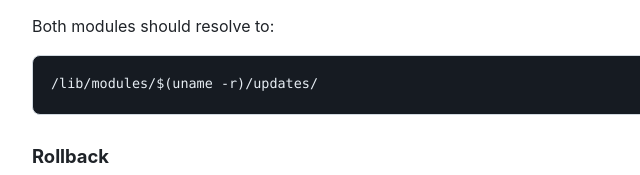
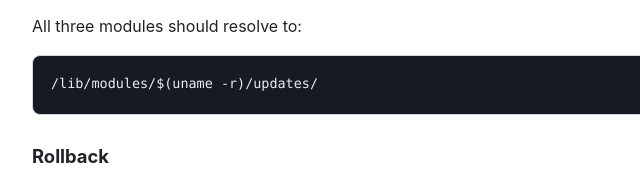
Before and after one commit to sudo-WearTherinG/linux-rtl8723de-driver-patch, a plain HTML site: page apply_yourself_guide.html in a window 1280 px wide. Shown: the part 8452-8627 px from the top of the page, 132-772 px from the left. Drawn offline with Linux system fonts and the light colour scheme.

Commit message:
Update apply_yourself_guide.html

```diff
--- a/apply_yourself_guide.html
+++ b/apply_yourself_guide.html
@@ -696,7 +696,7 @@ and power the machine back on.
 <pre><code>modinfo btusb rtw88_core rtw88_pci | grep -E "filename|srcversion"</code></pre>
 
 <p>
-Both modules should resolve to:
+All three modules should resolve to:
 </p>
 
 <pre><code>/lib/modules/$(uname -r)/updates/</code></pre>
```
